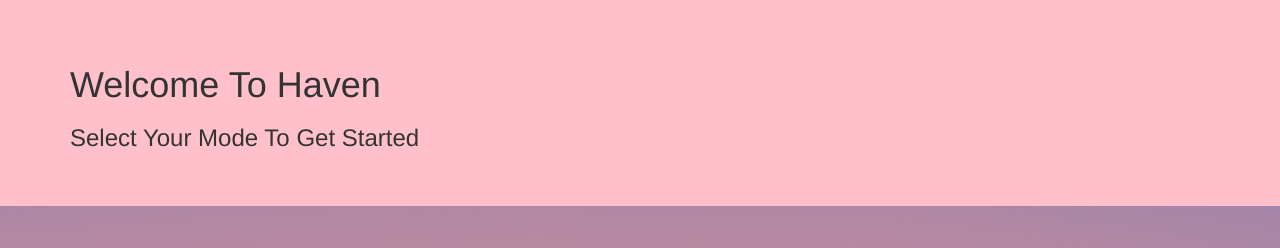
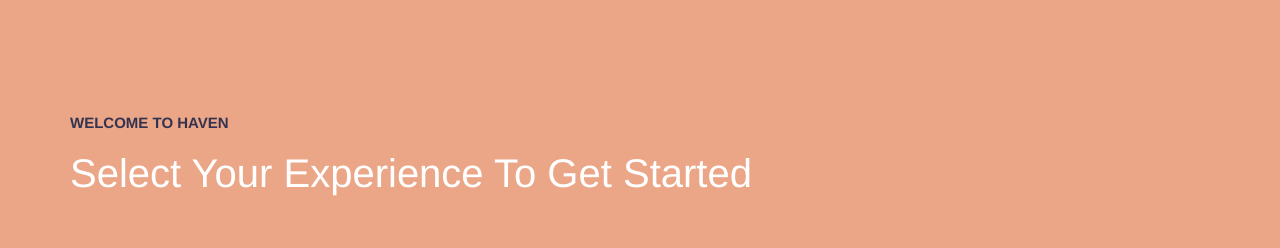
Before and after one commit to theflowong/haven-app, a PHP site: page / in a window 1280 px wide. Shown: the top 248 px of the page. Run offline with PHP 8.4, Linux system fonts and the light colour scheme; some libraries are stand-ins or nearby versions.

Commit message:
Further implementation of handlebars templating

```diff
--- a/index.html
+++ b/index.html
@@ -31,7 +31,7 @@
         <section class="row header">
           <div class="container">
           <h1>Welcome To Haven</h1>
-          <h3>Select Your Mode To Get Started</h3>
+          <h3>Select Your Experience To Get Started</h3>
           </div>
         </section>
 
@@ -78,14 +78,6 @@
 
 
       <script type="text/handlebars-template" id="handlebars-template">
-
-
-
-
-
-
-
-
         {{#each this}}
          {{#if @first}}
          {{else}}
@@ -106,9 +98,11 @@
           {{#each this}}
           {{#if @first}}
          {{else}}
-          <div class="col-sm-3 grid-item">
+          <div class="mode--single">
               <h1 class="mode-name">{{name}}</h1>
           </div>
+
+          <button class="start-experience" data-mode="{{name}}">Start</button>
           {{/if}}
         {{/each}}
       </script>
--- a/main.js
+++ b/main.js
@@ -188,23 +188,45 @@ $( document ).ready(function() {
 // -------------------- BUTTON FUNCTIONS -------------------- \\
 
     $(document).on('click', '.mode-button', function(){
-        console.log('mode click');
         // Show controls
-        $controls.fadeIn(1000);
+
+        $controls.show();
+
         console.log('controls fade in');
         // Get the selected mode
         var dataMode = $(this).attr('data-mode');
         // Assign mode to the controls
         $controls.attr('data-mode', dataMode);
         // Hide mode buttons
-        $modeButtonWrapper.fadeOut(1000);
+        $modeButtonWrapper.hide();
         $('body').attr('data-mode', dataMode);
+
+
+            index = 0;
+
+        var selectedMode = data.find(function(mode, i){
+            if(mode.name === dataMode){
+                index = i;
+                return i;
+            }
+        });
+
+        var selectedThumb = selectedMode.thumbnail,
+            selectedName = selectedMode.name;
+
+        $('section.header').addClass('single-view');
+        $('section.header').css('background-image', 'url(' + selectedThumb + ')' );
+
+        $('section.header h3').text(selectedName);
+
+        console.log('selectedThumb', selectedThumb);
+
     });
 
     $('#startButton').on('click', function(){
         // Hide Start Button and show stop button
-        $(this).fadeOut();
-        $("#stopButton").fadeIn();
+        $(this).hide();
+        $("#stopButton").show();
 
         var dataMode = $("#controls").attr('data-mode'),
             index = 0;
@@ -228,16 +250,19 @@ $( document ).ready(function() {
 
     $('#stopButton').on('click', function(){
         console.log('clicked stop');
-        $(this).fadeOut();
-        $("#startButton").fadeIn();
+        $(this).hide();
+        $("#startButton").show();
         stopped = true;
         stopExperience();
     });
 
     $("#backButton").on('click', function(){
 
-        $controls.fadeOut();
-        $modeButtonWrapper.fadeIn();
+        $controls.hide();
+        $modeButtonWrapper.show();
+        $('section.header').removeClass('single-view');
+        $('section.header').css('background-image', 'none');
+        $('section.header h3').text("Select Your Experience");
         $('body').attr('data-mode', '');
 
         // stopExperience();
--- a/style.css
+++ b/style.css
@@ -1,5 +1,5 @@
 body{
-	background-image: url('img/desert-duotone.png');
+	/*background-image: url('img/desert-duotone.png');*/
 	background-size: cover;
 	/*display: flex;*/
 	/*align-items: center;*/
@@ -15,13 +15,36 @@ body[data-mode="modeTwo"]{
 	background-image: url('img/mode-two-preview.jpg');
 }
 
+.single-view h1{
+	display: none;
+}
+
 section.header{
-	background-color: pink;
-	padding: 45px 0;
+	background-color: #EBA687;
+	background-size:cover;
+	background-position: center center;
+	height: 300px;
+	display: flex;
+	justify-content: center;
+	align-items: center;
+}
+
+section.header h1{
+	color: #34334F;
+	font-size: 1.5rem;
+	text-transform: uppercase;
+	font-weight: 600;
+	margin-bottom: 0;
+}
+section.header h3{
+	color: white;
+	font-weight: 100;
+	font-size: 4rem;
 }
 
 #section--mode-index{
 	padding: 45px 0;
+	margin-top: -90px;
 }
 
 .haven-button{
@@ -59,7 +82,7 @@ section.header{
 
 
 .grid-item--inner{
-	height: 300px;
+	height: 200px;
 	background-size: cover;
 	display: flex;
 	align-items: center;
```
